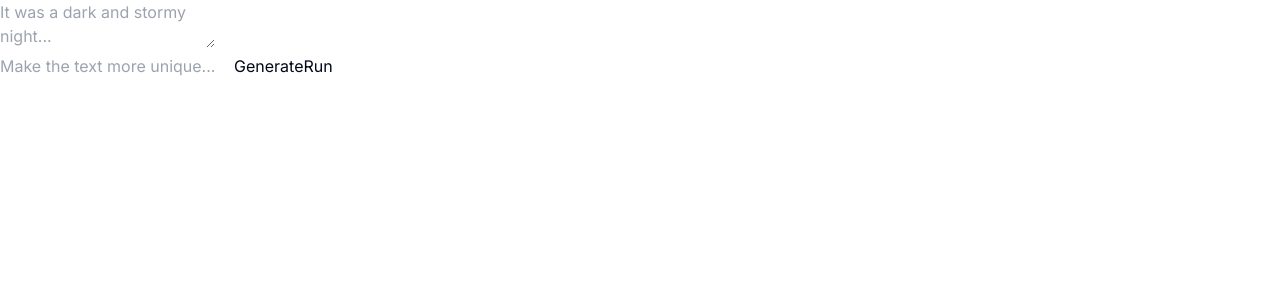
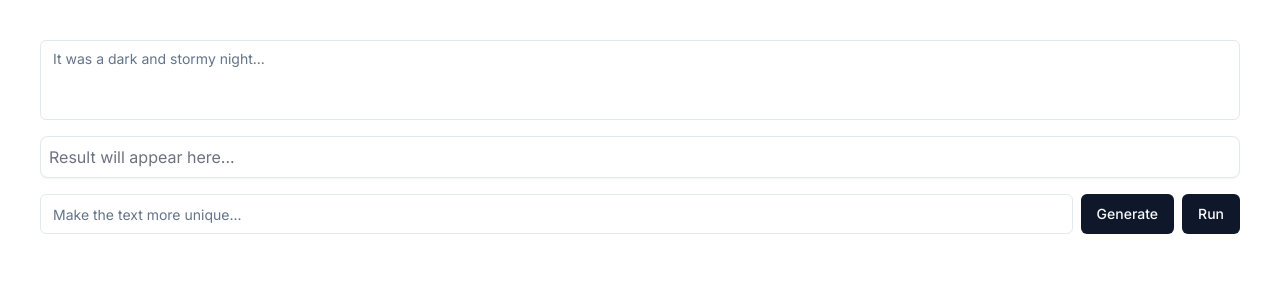
Before and after one commit to friendliai/play-go-ai, a Next.js app: page / in a window 1280 px wide. Shown: the top 300 px of the page. Built offline with nearby package versions, Linux system fonts and the light colour scheme.

Commit message:
add shadcn

```diff
--- a/app/api/completion/route.ts
+++ b/app/api/completion/route.ts
@@ -25,14 +25,16 @@ export async function POST(req: Request) {
     }
   }
 
-  const { text, prompt } = await req.json();
+  const { text, error, prompt } = await req.json();
   if (!prompt) return new Response("Prompt is required", { status: 400 });
 
   const result = await streamText({
     model: friendliai("meta-llama-3-8b-instruct"),
     system:
       "You are a text editor. You will be given a prompt and a text to edit, which may be empty or incomplete. Edit the text to match the prompt, and only respond with the full edited version of the text - do not include any other information, context, or explanation. If you add on to the text, respond with the full version, not just the new portion. Do not include the prompt or otherwise preface your response. Do not enclose the response in quotes.",
-    prompt: `Prompt: ${"Write a Go program that " + prompt}\nText: ${text}`,
+    prompt: `Prompt: ${"Write a Go program that " + prompt} ${
+      error ? `\nError: ${error}` : ""
+    }\nText: ${text}`,
   });
 
   return new StreamingTextResponse(result.toAIStream());
--- a/app/layout.tsx
+++ b/app/layout.tsx
@@ -1,6 +1,7 @@
 import type { Metadata } from "next";
 import { Inter } from "next/font/google";
 import "./globals.css";
+import { Toaster } from "@/components/ui/sonner";
 
 const inter = Inter({ subsets: ["latin"] });
 
@@ -16,7 +17,10 @@ export default function RootLayout({
 }>) {
   return (
     <html lang="en">
-      <body className={inter.className}>{children}</body>
+      <body className={inter.className}>
+        <main className="min-h-screen">{children}</main>
+        <Toaster />
+      </body>
     </html>
   );
 }
--- a/app/page.tsx
+++ b/app/page.tsx
@@ -3,8 +3,13 @@
 import { useCompletion } from "ai/react";
 import axios from "axios";
 import { useState } from "react";
-// import TextareaAutosize from "react-textarea-autosize";
-// import { toast } from "sonner";
+import TextareaAutosize from "react-textarea-autosize";
+import { toast } from "sonner";
+import { TextareaVariants } from "@/components/ui/textarea";
+import { Input } from "@/components/ui/input";
+import { Button } from "@/components/ui/button";
+import { Card } from "@/components/ui/card";
+import { cn } from "@/lib/utils";
 
 export default function Home() {
   const [text, setText] = useState("");
@@ -19,34 +24,25 @@ export default function Home() {
     handleSubmit,
     setInput,
   } = useCompletion({
-    body: { text },
+    body: { text, error },
     onFinish: (prompt, completion) => setText(completion.trim()),
-    // onError: (error) => toast.error(error.message),
+    onError: (error) => toast.error(error.message),
   });
 
   return (
-    <div>
-      {error && (
-        <div role="alert">
-          <strong className="font-bold">Error: </strong>
-          <span className="block sm:inline">{error}</span>
-        </div>
-      )}
-
-      {result && (
-        <div role="alert">
-          <strong className="font-bold">Result: </strong>
-          <span className="block sm:inline">{result}</span>
-        </div>
-      )}
-
+    <div className="space-y-4 p-10">
       <form
+        className="space-y-4"
         onSubmit={(e) => {
           handleSubmit(e);
           setInput("");
+
+          setResult("");
+          setError("");
         }}
       >
-        <textarea
+        <TextareaAutosize
+          className={cn(TextareaVariants(), "max-h-96 resize-none")}
           value={isLoading && completion.length > 0 ? completion.trim() : text}
           onChange={(e) => {
             if (!isLoading) setText(e.target.value);
@@ -62,8 +58,20 @@ export default function Home() {
           }}
         />
 
-        <div>
-          <input
+        <Card className="px-2 py-2 w-full whitespace-pre-wrap min-h-10">
+          {error || result ? (
+            error ? (
+              <div className="text-red-500">{error}</div>
+            ) : (
+              <div>{result}</div>
+            )
+          ) : (
+            <div className="text-gray-500">Result will appear here...</div>
+          )}
+        </Card>
+
+        <div className="flex items-center space-x-2">
+          <Input
             placeholder="Make the text more unique..."
             onChange={handleInputChange}
             value={input}
@@ -71,13 +79,18 @@ export default function Home() {
             required
           />
 
-          <button aria-label="Submit" type="submit">
+          <Button aria-label="Submit" type="submit">
             {isLoading ? "loading" : "Generate"}
-          </button>
+          </Button>
 
-          <button
+          <Button
             onClick={(e) => {
               e.preventDefault();
+
+              // setText("");
+              setResult("");
+              setError("");
+
               axios.post("/api/code", { code: text }).then((res) => {
                 console.log(res.data);
                 if (res.data.code) {
@@ -95,7 +108,7 @@ export default function Home() {
             }}
           >
             {isLoading ? "loading" : "Run"}
-          </button>
+          </Button>
         </div>
       </form>
     </div>
--- /dev/null
+++ b/components/ui/card.tsx
@@ -0,0 +1,79 @@
+import * as React from "react"
+
+import { cn } from "@/lib/utils"
+
+const Card = React.forwardRef<
+  HTMLDivElement,
+  React.HTMLAttributes<HTMLDivElement>
+>(({ className, ...props }, ref) => (
+  <div
+    ref={ref}
+    className={cn(
+      "rounded-lg border bg-card text-card-foreground shadow-sm",
+      className
+    )}
+    {...props}
+  />
+))
+Card.displayName = "Card"
+
+const CardHeader = React.forwardRef<
+  HTMLDivElement,
+  React.HTMLAttributes<HTMLDivElement>
+>(({ className, ...props }, ref) => (
+  <div
+    ref={ref}
+    className={cn("flex flex-col space-y-1.5 p-6", className)}
+    {...props}
+  />
+))
+CardHeader.displayName = "CardHeader"
+
+const CardTitle = React.forwardRef<
+  HTMLParagraphElement,
+  React.HTMLAttributes<HTMLHeadingElement>
+>(({ className, ...props }, ref) => (
+  <h3
+    ref={ref}
+    className={cn(
+      "text-2xl font-semibold leading-none tracking-tight",
+      className
+    )}
+    {...props}
+  />
+))
+CardTitle.displayName = "CardTitle"
+
+const CardDescription = React.forwardRef<
+  HTMLParagraphElement,
+  React.HTMLAttributes<HTMLParagraphElement>
+>(({ className, ...props }, ref) => (
+  <p
+    ref={ref}
+    className={cn("text-sm text-muted-foreground", className)}
+    {...props}
+  />
+))
+CardDescription.displayName = "CardDescription"
+
+const CardContent = React.forwardRef<
+  HTMLDivElement,
+  React.HTMLAttributes<HTMLDivElement>
+>(({ className, ...props }, ref) => (
+  <div ref={ref} className={cn("p-6 pt-0", className)} {...props} />
+))
+CardContent.displayName = "CardContent"
+
+const CardFooter = React.forwardRef<
+  HTMLDivElement,
+  React.HTMLAttributes<HTMLDivElement>
+>(({ className, ...props }, ref) => (
+  <div
+    ref={ref}
+    className={cn("flex items-center p-6 pt-0", className)}
+    {...props}
+  />
+))
+CardFooter.displayName = "CardFooter"
+
+export { Card, CardHeader, CardFooter, CardTitle, CardDescription, CardContent }
--- /dev/null
+++ b/components/ui/input.tsx
@@ -0,0 +1,25 @@
+import * as React from "react"
+
+import { cn } from "@/lib/utils"
+
+export interface InputProps
+  extends React.InputHTMLAttributes<HTMLInputElement> {}
+
+const Input = React.forwardRef<HTMLInputElement, InputProps>(
+  ({ className, type, ...props }, ref) => {
+    return (
+      <input
+        type={type}
+        className={cn(
+          "flex h-10 w-full rounded-md border border-input bg-background px-3 py-2 text-sm ring-offset-background file:border-0 file:bg-transparent file:text-sm file:font-medium placeholder:text-muted-foreground focus-visible:outline-none focus-visible:ring-2 focus-visible:ring-ring focus-visible:ring-offset-2 disabled:cursor-not-allowed disabled:opacity-50",
+          className
+        )}
+        ref={ref}
+        {...props}
+      />
+    )
+  }
+)
+Input.displayName = "Input"
+
+export { Input }
--- /dev/null
+++ b/components/ui/sonner.tsx
@@ -0,0 +1,31 @@
+"use client"
+
+import { useTheme } from "next-themes"
+import { Toaster as Sonner } from "sonner"
+
+type ToasterProps = React.ComponentProps<typeof Sonner>
+
+const Toaster = ({ ...props }: ToasterProps) => {
+  const { theme = "system" } = useTheme()
+
+  return (
+    <Sonner
+      theme={theme as ToasterProps["theme"]}
+      className="toaster group"
+      toastOptions={{
+        classNames: {
+          toast:
+            "group toast group-[.toaster]:bg-background group-[.toaster]:text-foreground group-[.toaster]:border-border group-[.toaster]:shadow-lg",
+          description: "group-[.toast]:text-muted-foreground",
+          actionButton:
+            "group-[.toast]:bg-primary group-[.toast]:text-primary-foreground",
+          cancelButton:
+            "group-[.toast]:bg-muted group-[.toast]:text-muted-foreground",
+        },
+      }}
+      {...props}
+    />
+  )
+}
+
+export { Toaster }
--- a/components/ui/textarea.tsx
+++ b/components/ui/textarea.tsx
@@ -1,24 +1,25 @@
-import * as React from "react"
+import * as React from "react";
 
-import { cn } from "@/lib/utils"
+import { cn } from "@/lib/utils";
+import { cva } from "class-variance-authority";
 
 export interface TextareaProps
   extends React.TextareaHTMLAttributes<HTMLTextAreaElement> {}
 
+export const TextareaVariants = cva(
+  "flex min-h-[80px] w-full rounded-md border border-input bg-background px-3 py-2 text-sm ring-offset-background placeholder:text-muted-foreground focus-visible:outline-none focus-visible:ring-2 focus-visible:ring-ring focus-visible:ring-offset-2 disabled:cursor-not-allowed disabled:opacity-50"
+);
 const Textarea = React.forwardRef<HTMLTextAreaElement, TextareaProps>(
   ({ className, ...props }, ref) => {
     return (
       <textarea
-        className={cn(
-          "flex min-h-[80px] w-full rounded-md border border-input bg-background px-3 py-2 text-sm ring-offset-background placeholder:text-muted-foreground focus-visible:outline-none focus-visible:ring-2 focus-visible:ring-ring focus-visible:ring-offset-2 disabled:cursor-not-allowed disabled:opacity-50",
-          className
-        )}
+        className={cn(TextareaVariants(), className)}
         ref={ref}
         {...props}
       />
-    )
+    );
   }
-)
-Textarea.displayName = "Textarea"
+);
+Textarea.displayName = "Textarea";
 
-export { Textarea }
+export { Textarea };
--- a/package.json
+++ b/package.json
@@ -22,9 +22,12 @@
     "clsx": "^2.1.1",
     "lucide-react": "^0.379.0",
     "next": "14.2.3",
+    "next-themes": "^0.3.0",
     "react": "^18",
     "react-dom": "^18",
     "react-hook-form": "^7.51.5",
+    "react-textarea-autosize": "^8.5.3",
+    "sonner": "^1.4.41",
     "tailwind-merge": "^2.3.0",
     "tailwindcss-animate": "^1.0.7",
     "zod": "^3.23.8"
```
Also changed, not shown: components/ui/form.tsx (+47 -46 lines), 1 other file (tests, documents, lock files or other folders).
